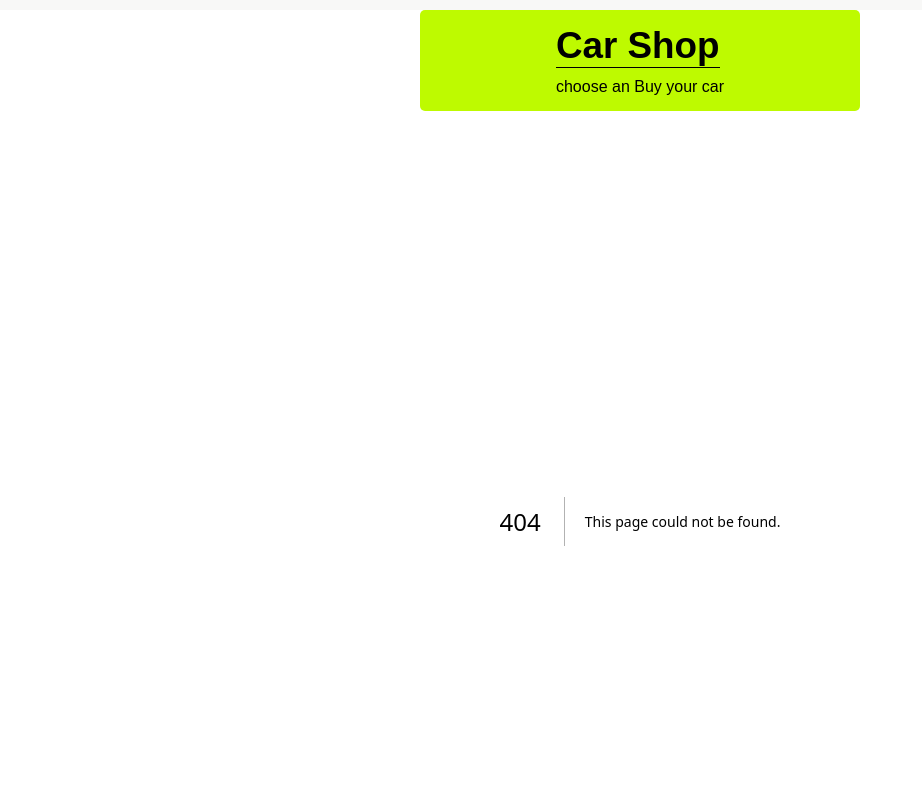
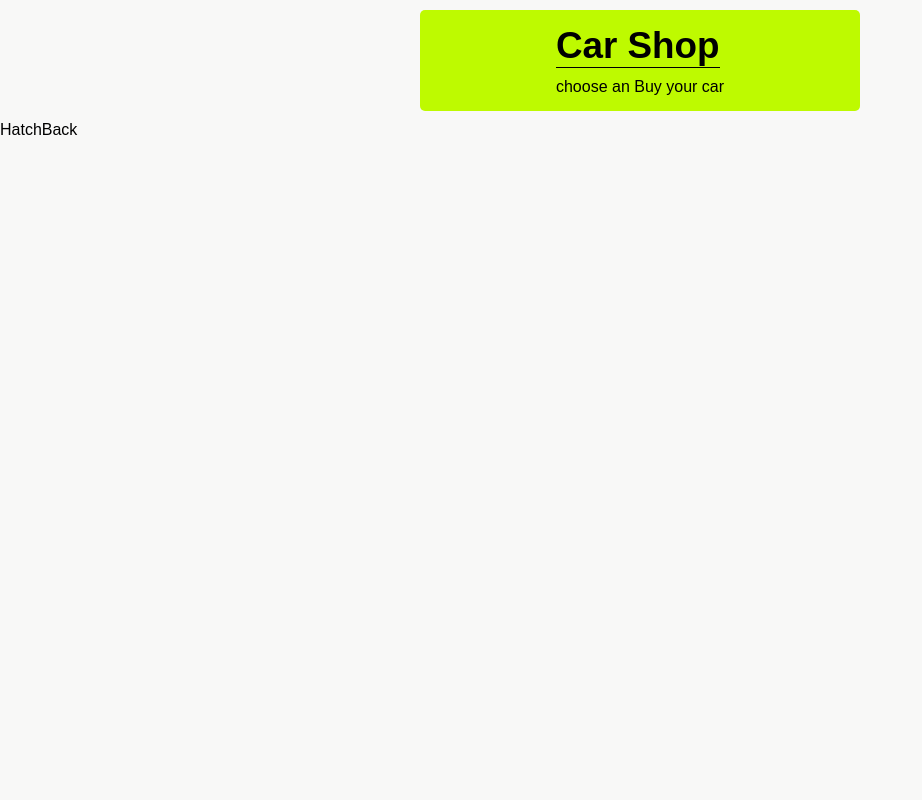
Before and after one commit to Amirmmolazemi/Next-Car-Shop, a Next.js app in the folder car-shop/: page /categories/hatchBack in a window 1280 px wide. Before the commit this address had no page. Shown: the top 800 px of the page, without its empty margins (0-922 px from the left). Built offline with nearby package versions, Linux system fonts and the light colour scheme.

Commit message:
add some file for route

```diff
--- /dev/null
+++ b/car-shop/pages/categories/hatchBack.js
@@ -0,0 +1,5 @@
+function HatchBack() {
+  return <div>HatchBack</div>;
+}
+
+export default HatchBack;
--- /dev/null
+++ b/car-shop/pages/categories/sedan.js
@@ -0,0 +1,5 @@
+function Sedan() {
+  return <div>Sedan</div>;
+}
+
+export default Sedan;
--- /dev/null
+++ b/car-shop/pages/categories/sport.js
@@ -0,0 +1,5 @@
+function Sport() {
+  return <div>Sport</div>;
+}
+
+export default Sport;
--- /dev/null
+++ b/car-shop/pages/categories/suv.js
@@ -0,0 +1,5 @@
+function Suv() {
+  return <div>Suv</div>;
+}
+
+export default Suv;
```
